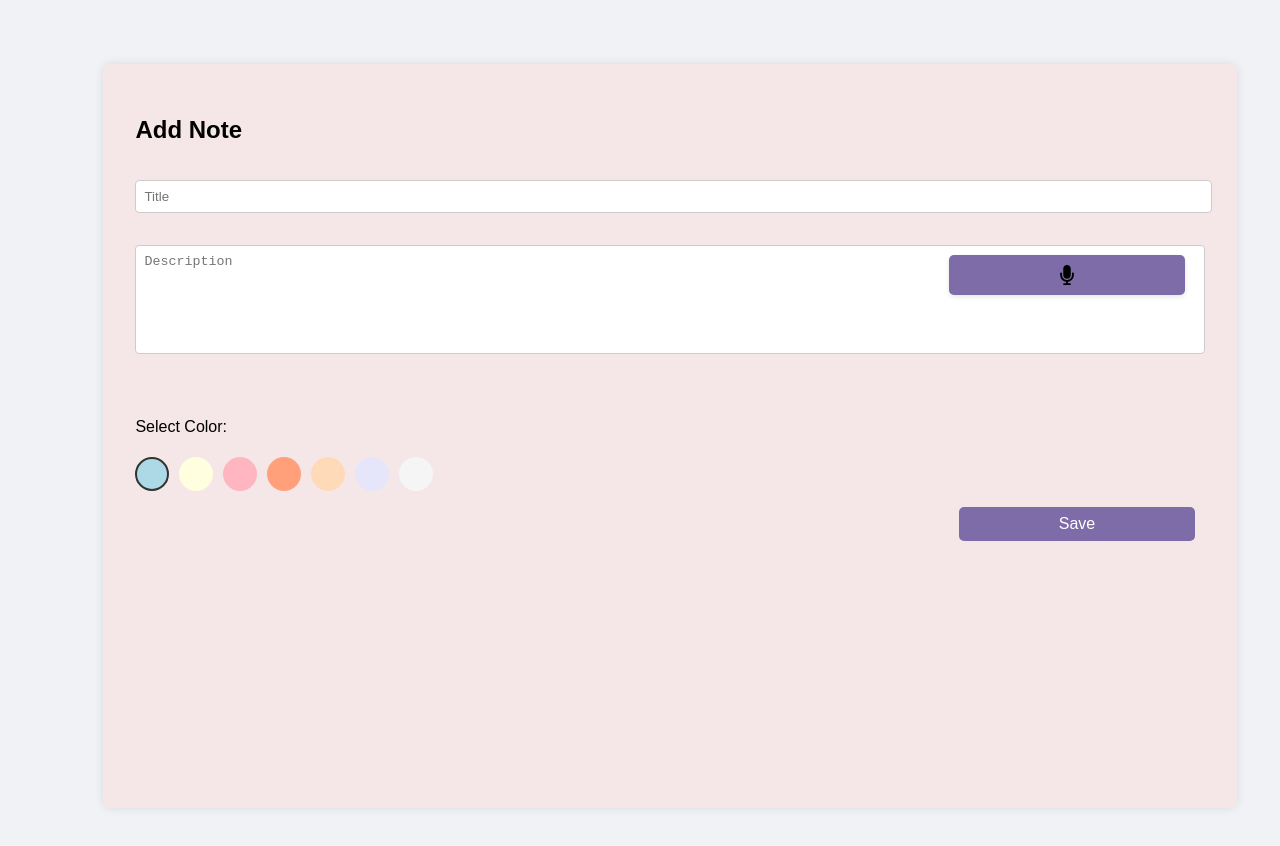
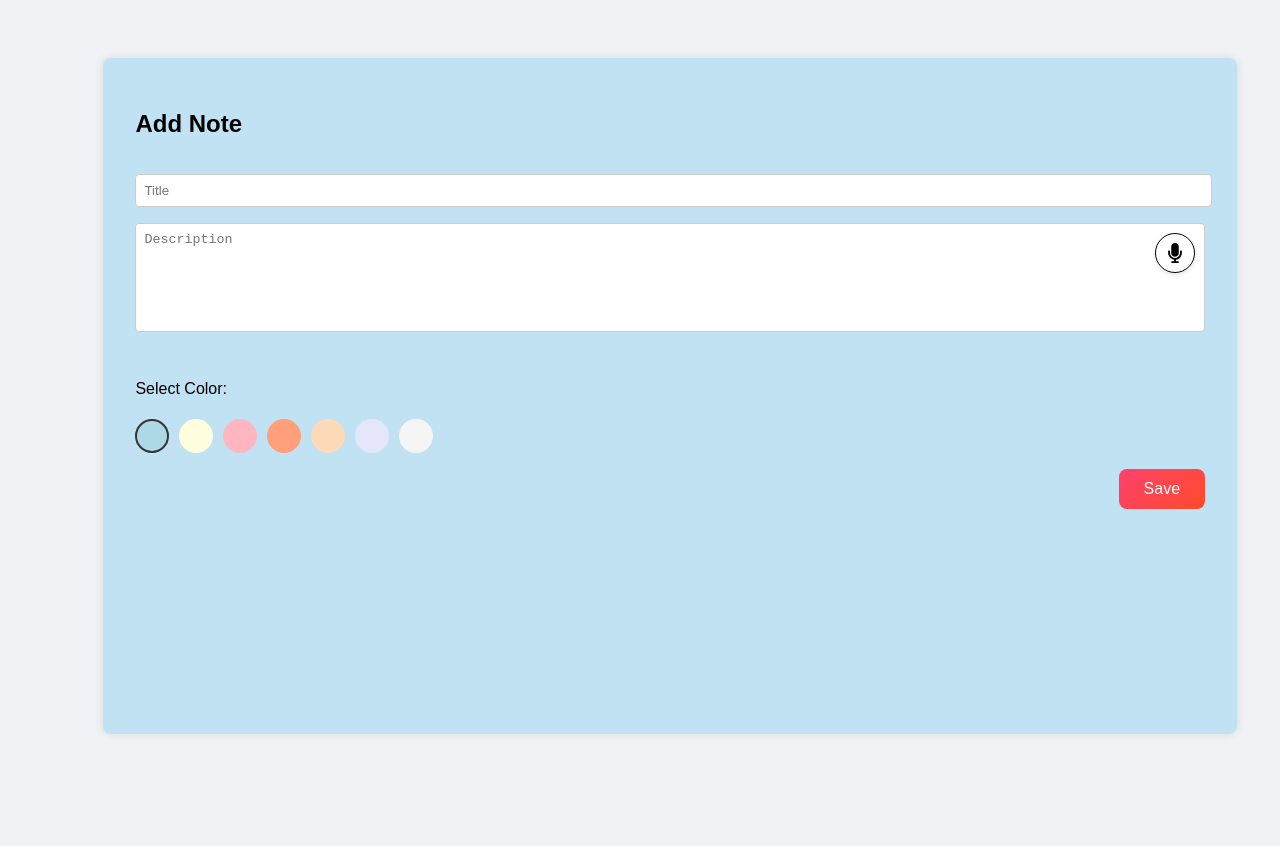
Before and after one commit to iammilan07/mern-nt-front, a React (Create React App) app: page /add-note in a window 1280 px wide. Shown: the top 846 px of the page. After the commit the page ends 800 px from the top, so only its background shows below. Built offline with nearby package versions, Linux system fonts and the light colour scheme.

Commit message:
improve add note css

```diff
--- a/src/App.css
+++ b/src/App.css
@@ -23,23 +23,24 @@ body {
   height: 100vh;
 }
 
-.note-form, .auth-card {
+
+
+
+/* .note-form{
   background: white;
   border-radius: 8px;
   padding: 2rem;
   box-shadow: 0 0 10px rgba(0, 0, 0, 0.1);
   width: 400px;
 }
-
-.note-form input, .note-form textarea, .auth-card input {
+.note-form input, .note-form textarea{
   width: 99%;
   padding: 0.5rem;
   margin-bottom: 1rem;
   border: 1px solid #ccc;
   border-radius: 4px;
 }
-
-.note-form button, .auth-card button {
+.note-form button{
   width: 22%;
   padding: 0.5rem;
   background-color: #7e6ca8;
@@ -50,13 +51,52 @@ body {
   transition: background-color 0.2s ease;
 }
 
-.note-form button:disabled, .auth-card button:disabled {
+.note-form button:disabled{
   background-color: #999;
   cursor: not-allowed;
 }
 
-.note-form button:hover:not(:disabled), .auth-card button:hover:not(:disabled) {
-  /* background-color: #45a049; */
+.note-form button:hover:not(:disabled){
+  background-color: #45a049;
+} */
+
+
+
+
+
+.auth-card {
+  background: white;
+  border-radius: 8px;
+  padding: 2rem;
+  box-shadow: 0 0 10px rgba(0, 0, 0, 0.1);
+  width: 400px;
+}
+.auth-card input {
+  width: 99%;
+  padding: 0.5rem;
+  margin-bottom: 1rem;
+  border: 1px solid #ccc;
+  border-radius: 4px;
+}
+
+.auth-card button {
+  width: 22%;
+  padding: 0.5rem;
+  background-color: #7e6ca8;
+  color: white;
+  border: none;
+  border-radius: 5px;
+  cursor: pointer;
+  transition: background-color 0.2s ease;
+}
+
+.auth-card button:disabled {
+  background-color: #999;
+  cursor: not-allowed;
+}
+
+.auth-card button:hover:not(:disabled) {
+  background-color: #6258d7;
 }
 
 .notes-list {
@@ -146,7 +186,7 @@ body {
 
 .mic-popup-button,
 .cancel-popup-button {
-  background: #4caf50;
+  background: #3395c6;
   border: none;
   border-radius: 50%;
   cursor: pointer;
@@ -162,7 +202,7 @@ body {
 
 .mic-popup-button:hover,
 .cancel-popup-button:hover {
-  background: #45a049;
+  background: #6fbfdc;
 }
 
 .cancel-popup-button {
--- a/src/components/MainContent.css
+++ b/src/components/MainContent.css
@@ -4,6 +4,7 @@
     border-radius: 10px;
     box-shadow: 0 0 10px rgba(0, 0, 0, 0.1);
     text-align: center;
+    height: 51rem;
 }
 
 .main-content h1 {
--- a/src/components/Notes/AddNote.js
+++ b/src/components/Notes/AddNote.js
@@ -166,6 +166,7 @@ const AddNote = ({ notes = [], addNote, updateNote }) => {
         <div className="note-container full-screen">
             <form onSubmit={handleAddOrEditNote} className="note-form full-screen">
                 <h2>{id ? 'Edit Note' : 'Add Note'}</h2>
+                <div className="title-container">
                     <input
                         type="text"
                         placeholder="Title"
@@ -173,6 +174,7 @@ const AddNote = ({ notes = [], addNote, updateNote }) => {
                         onChange={(e) => setTitle(e.target.value)}
                         required
                     />
+                </div>
                 <div className="description-container">
                     <textarea
                         ref={textAreaRef}
--- a/src/components/Notes/Notes.css
+++ b/src/components/Notes/Notes.css
@@ -1,17 +1,73 @@
-/* Ensuring full-screen note container */
+/* Enhanced mic button styles */
+.mic-button {
+    position: absolute;
+    right: 0px;
+    top: 10px;
+    background: linear-gradient(135deg, #6a11cb 0%, #2575fc 100%);
+    border: none;
+    border-radius: 50%;
+    cursor: pointer;
+    width: 40px;
+    height: 40px;
+    display: flex;
+    align-items: center;
+    justify-content: center;
+    box-shadow: 0 2px 10px rgba(0, 0, 0, 0.2);
+    transition: transform 0.3s, box-shadow 0.3s;
+}
+
+.mic-button svg {
+    color: white;
+    font-size: 1.2rem;
+}
+
+.mic-button:hover {
+    transform: scale(1.1);
+    box-shadow: 0 4px 20px rgba(0, 0, 0, 0.3);
+}
+
+/* Enhanced save button styles */
+.save-button {
+    width: 8%;
+    padding: 0.7rem;
+    background: linear-gradient(135deg, #ff416c 0%, #ff4b2b 100%);
+    color: white;
+    border: none;
+    border-radius: 8px;
+    cursor: pointer;
+    font-size: 1rem;
+    align-self: flex-end;
+    transition: transform 0.3s, box-shadow 0.3s;
+    text-align: center;
+    display: flex;
+    align-items: center;
+    justify-content: center;
+}
+
+.save-button:disabled {
+    background: #999;
+    cursor: not-allowed;
+}
+
+.save-button:hover:not(:disabled) {
+    transform: scale(1.1);
+    box-shadow: 0 4px 20px rgba(0, 0, 0, 0.3);
+}
+
+/* Overall styling for note container */
 .note-container.full-screen {
     display: flex;
     flex-direction: column;
     align-items: center;
     justify-content: center;
-    height: 100vh;
+    height: 90vh;
     background-color: #f0f2f5;
     padding: 1rem;
 }
 
 /* Full-screen note form */
 .note-form.full-screen {
-    background: rgb(245, 231, 231);
+    background: rgb(192, 226, 243);
     border-radius: 8px;
     padding: 2rem;
     box-shadow: 0 0 10px rgba(0, 0, 0, 0.1);
@@ -31,32 +87,12 @@
 }
 
 .note-form textarea {
-    min-height: 30%; /* Minimum height for description */
+    min-height: 30%;
     resize: none;
-    overflow: hidden; /* Hide scrollbar */
+    overflow: hidden;
 }
 
-.save-button {
-    width: 5%;
-    padding: 0.5rem;
-    background-color: #333;
-    color: white;
-    border: none;
-    border-radius: 4px;
-    cursor: pointer;
-    font-size: 1rem;
-    align-self: flex-end;
-}
-
-.save-button:disabled {
-    background-color: #999;
-    cursor: not-allowed;
-}
-
-.save-button:hover:not(:disabled) {
-    background-color: #555;
-}
-
+/* Color selector styling */
 .color-selector {
     display: flex;
     flex-direction: column;
@@ -83,36 +119,14 @@
     border-color: #333;
 }
 
+/* Description container styling */
 .description-container {
     display: flex;
     align-items: center;
     position: relative;
 }
 
-.mic-button {
-    position: absolute;
-    right: 0px;
-    top: 10px;
-    background: white;
-    border: 1px solid black;
-    border-radius: 50%;
-    cursor: pointer;
-    width: 40px;
-    height: 40px;
-    display: flex;
-    align-items: center;
-    justify-content: center;
-    box-shadow: 0 2px 5px rgba(0, 0, 0, 0.1);
-}
-
-.mic-button svg {
-    color: black;
-}
-
-.mic-button:hover {
-    background: #f1f1f1;
-}
-
+/* Mic popup styling */
 .mic-popup {
     position: fixed;
     top: 50%;
@@ -135,32 +149,6 @@
     cursor: pointer;
 }
 
-.mic-popup {
-    position: fixed;
-    top: 50%;
-    left: 50%;
-    transform: translate(-50%, -50%);
-    background: white;
-    border: 1px solid #ccc;
-    border-radius: 10px;
-    padding: 20px;
-    box-shadow: 0 4px 8px rgba(0, 0, 0, 0.2);
-    text-align: center;
-    z-index: 1000; /* Ensure the popup is above other elements */
-    width: 300px;
-}
-
-.close-popup-button {
-    position: absolute;
-    top: 10px;
-    right: 10px;
-    background: none;
-    border: none;
-    cursor: pointer;
-    font-size: 1.2rem;
-    color: #333;
-}
-
 .mic-popup p {
     margin: 0;
     font-size: 1.2rem;
@@ -178,7 +166,7 @@
 
 .mic-popup-button,
 .cancel-popup-button {
-    background: #4caf50;
+    background: #5a7fd4;
     border: none;
     border-radius: 50%;
     cursor: pointer;
@@ -194,7 +182,7 @@
 
 .mic-popup-button:hover,
 .cancel-popup-button:hover {
-    background: #45a049;
+    background: #6798d0;
 }
 
 .cancel-popup-button {
@@ -215,45 +203,10 @@
     100% { color: white; }
 }
 
+/* Remaining styles (error messages, search bar, note card) */
 .error-message {
     color: red;
     margin-bottom: 10px;
-}
-
-.color-picker {
-    margin-bottom: 10px;
-}
-
-.color-options {
-    display: flex;
-    gap: 10px;
-    margin-top: 5px;
-}
-
-.color-circle {
-    width: 24px;
-    height: 24px;
-    border-radius: 50%;
-    cursor: pointer;
-}
-
-.color-circle.selected {
-    border: 2px solid #333;
-}
-
-button {
-    padding: 10px 20px;
-    margin-right: 10px;
-    font-size: 16px;
-    border: none;
-    border-radius: 5px;
-    cursor: pointer;
-    background-color: #4caf50;
-    color: white;
-}
-
-button:hover {
-    background-color: #45a049;
 }
 
 .search-bar {
@@ -270,7 +223,7 @@ button:hover {
     border: 1px solid #ccc;
     border-radius: 25px;
     font-size: 1rem;
-    padding-left: 2.5rem; /* Space for the search icon */
+    padding-left: 2.5rem;
     transition: border-color 0.3s ease;
 }
 
@@ -286,8 +239,6 @@ button:hover {
     transform: translateY(-50%);
     color: #ccc;
 }
-
-/* Other existing styles here... */
 
 /* Note Card Styles */
 .note-card {
```
Lines whose indentation alone changed are shown as unchanged.
